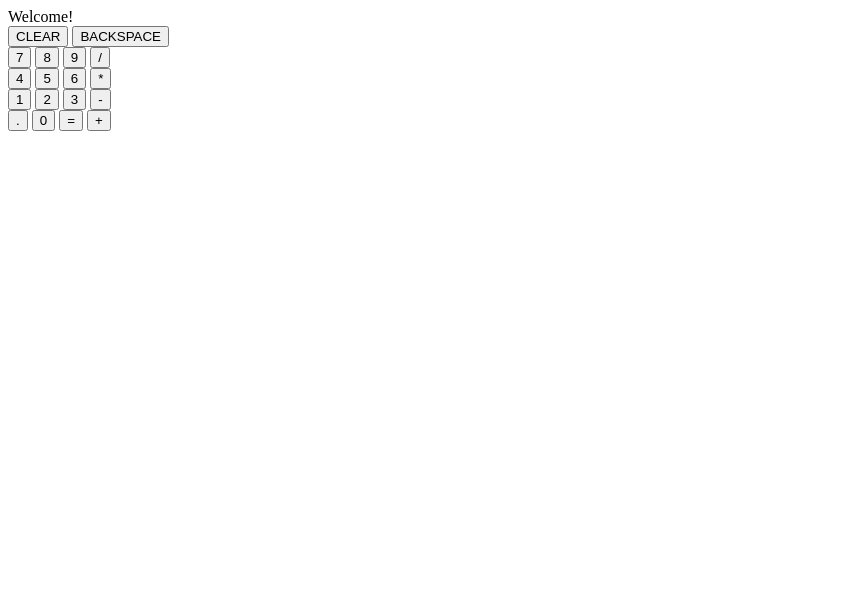
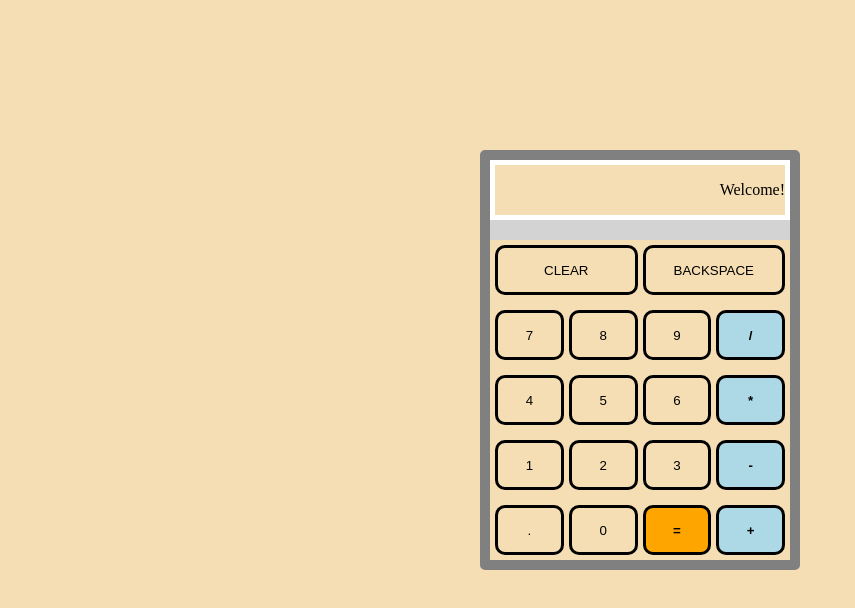
Before and after one commit to m-kuber/top-calculator, a plain HTML site: page index.html in a window 1280 px wide. Shown: the whole page, without its empty margins (0-855 px from the left). Drawn offline with Linux system fonts and the light colour scheme.

Commit message:
Add styling for buttons

```diff
--- a/index.html
+++ b/index.html
@@ -5,12 +5,14 @@
         <meta charset="UTF-8">
         <title>Calculator</title>
         <link rel="stylesheet" href="styles.css">
-        <script scr="script.js" defer></script>
+        <script src="script.js" defer></script>
     </head>
 
     <body>
         <div id="calculator">
-            <div id="display">Welcome!</div>
+            <div id="display">
+                <p>Welcome!</p>
+            </div>
             <div id="button-container">
                 <div id="first-row">
                     <button>CLEAR</button>
@@ -24,21 +26,21 @@
                     <button class="operator-button">/</button>
                 </div>
 
-                <div id="third-row"></div>
+                <div id="third-row">
                     <button>4</button>
                     <button>5</button>
                     <button>6</button>
                     <button class="operator-button">*</button>
                 </div>
 
-                <div id="fourth-row"></div>
+                <div id="fourth-row">
                     <button>1</button>
                     <button>2</button>
                     <button>3</button>
                     <button class="operator-button">-</button>
                 </div>
 
-                <div id="fifth-row"></div>
+                <div id="fifth-row">
                     <button>.</button>
                     <button>0</button>
                     <button id="equals-button">=</button>
--- a/styles.css
+++ b/styles.css
@@ -0,0 +1,69 @@
+*
+{
+    background-color: wheat;
+}
+
+#calculator
+{
+    height: 400px;
+    width: 300px;
+    background-color: lightgray;
+    display: flex;
+    flex-direction: column;
+    gap: 20px;
+    margin: 150px auto;
+    border: 10px solid gray;
+    border-radius: 5px;
+}
+
+#display
+{
+    height: 50px;
+    border: 5px solid white;
+    display: flex;
+    justify-content: flex-end;
+    align-items: flex-end;
+}
+
+display > p
+{
+    margin-right: 5px;
+}
+
+#button-container
+{
+    flex: 1;
+    display: flex;
+    flex-direction: column;
+    gap: 5px;
+}
+
+#button-container > div
+{
+    display: flex;
+    justify-content: space-evenly;
+    gap: 5px;
+    padding: 5px;
+}
+
+button
+{
+    border: 3px solid black;
+    border-radius: 10px;
+    height: 50px;
+    flex: 1;
+}
+
+.operator-button
+{
+    color: black;
+    font-weight: 700;
+    background-color: lightblue;
+}
+
+#equals-button
+{
+    color: black;
+    background-color: orange;
+    font-weight: 700;
+}
```
